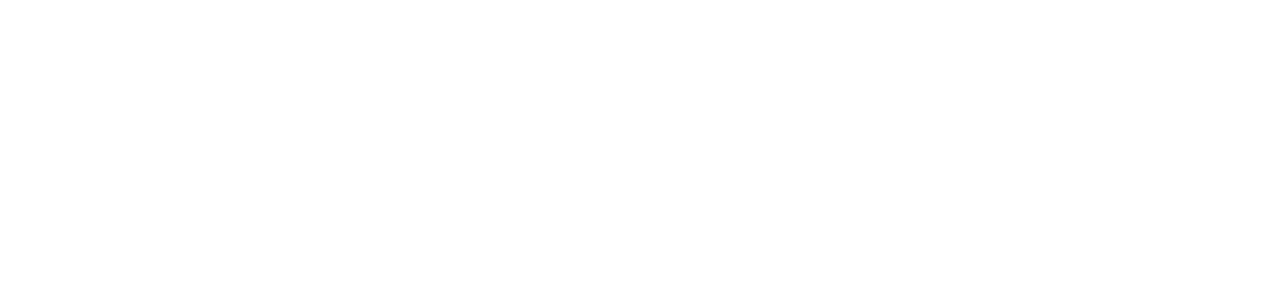
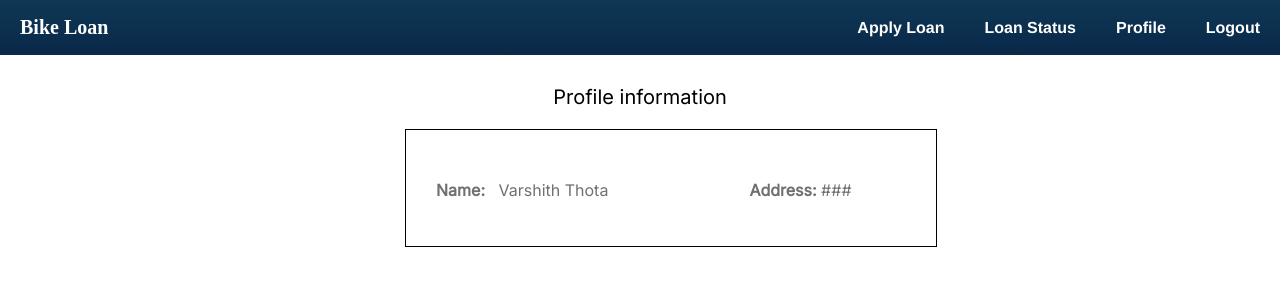
Before and after one commit to iamneo-production/311170b1-8dfb-45b8-b98f-e632175c0092, a React (Create React App) app in the folder reactapp/: page /user/getProfile in a window 1280 px wide. Before the commit this address had no page. Shown: the top 300 px of the page. Built offline with nearby package versions, Linux system fonts and the light colour scheme; a web font is replaced by a local one.

Commit message:
Loan and Profile views.

```diff
--- a/reactapp/src/App.css
+++ b/reactapp/src/App.css
@@ -286,6 +286,27 @@ button[type="submit"]:hover {
   background-image: linear-gradient(to bottom, #18b991 0%, #0ca57f 100%);
 }
 
+#track_application_text,
+#profile_info_text {
+  color: black;
+  font-size: 20px;
+  text-align: center;
+}
+
+#trackButton {
+  background-image: linear-gradient(to bottom, #18b991 0%, #0ca57f 100%);
+  text-align: center;
+  border-radius: 5px;
+}
+
+.profiles_content {
+  display: flex;
+  width: 100%;
+  border: 1px solid black;
+  gap: 30%;
+  padding: 30px;
+}
+
 @media only screen and (max-width: 600px) {
   .wrapper {
     padding: 18px;
--- a/reactapp/src/App.js
+++ b/reactapp/src/App.js
@@ -3,6 +3,8 @@ import Login from "./components/user/Login";
 import Signup from "./components/user/Signup";
 import Dashboard from './components/admin/Dashboard';
 import AddLoan from "./components/user/AddLoan";
+import ViewLoan from './components/user/ViewLoan';
+import ViewProfile from './components/user/ViewProfile';
 import {
   BrowserRouter as Router,
   Routes,
@@ -18,6 +20,8 @@ function App() {
           <Route path='user/signup' element={< Signup />}></Route>
           <Route path='user/login' element={< Login />}></Route>
           <Route path='user/addLoan' element={< AddLoan />}></Route>
+          <Route path='user/viewLoan' element={< ViewLoan />}></Route>
+          <Route path='user/getProfile' element={< ViewProfile />}></Route>
           <Route path='admin/getAllLoans' element={< Dashboard />}></Route>
         </Routes>
       </div>
--- a/reactapp/src/components/user/AddLoan.jsx
+++ b/reactapp/src/components/user/AddLoan.jsx
@@ -12,8 +12,8 @@ const AddLoan = () => {
               <input type="text" id="enterName" placeholder="Name" required />
               <label>Email</label>
               <input type="email" id="enterEmail" placeholder="name@domain" required />
-              <label>Applicant salary</label>
-              <input type="text" id="enterSalary" placeholder="ex: $100,000/annum" required />
+              <label>Applicant salary (per annum)</label>
+              <input type="text" id="enterSalary" placeholder="ex: $100,000" required />
               <label>Loan amount</label>
               <input type="text" id="enterAmount" placeholder="ex: $100,000" required />
               <label for="file_type">Pick a type:</label>
@@ -29,7 +29,7 @@ const AddLoan = () => {
               <label>Mobile number</label>
               <input type="text" id="enterMobile" placeholder="Mobile number" required />
               <label>Aadhar number</label>
-              <input type="text" id="enterAadharNo" placeholder="#### #### ####" required />
+              <input type="text" id="enterAadharNo" placeholder="#### #### #### ####" required />
               <label>PAN number</label>
               <input type="text" id="enterPanNo" placeholder="#######" required />
               <label>Loan repayment duration (in months)</label>
--- /dev/null
+++ b/reactapp/src/components/user/ViewLoan.jsx
@@ -0,0 +1,20 @@
+import React from "react";
+import Navbar from "./Navbar";
+
+export default class ViewLoan extends React.Component {
+  render() {
+    return (
+      <div>
+        <Navbar />
+        <div className="wrapper">
+          <p id="track_application_text">
+            Track your loan application
+          </p>
+          <label>Enter your Loan ID</label>
+          <input type="text" id="enterLoanId" placeholder="9 digit ID" ></input>
+          <button type="submit" id="trackButton">Track</button>
+        </div>
+      </div>
+    );
+  }
+}
--- /dev/null
+++ b/reactapp/src/components/user/ViewProfile.jsx
@@ -0,0 +1,29 @@
+import React from "react";
+import Navbar from "./Navbar";
+
+export default class ViewProfile extends React.Component {
+  render() {
+    return (
+      <div>
+        <Navbar />
+        <div className="wrapper">
+          <p id="profile_info_text">
+            Profile information
+          </p>
+          <div className="profiles_content">
+            <div>
+              <p id="name">
+                <strong>Name:</strong> &nbsp; Varshith Thota
+              </p>
+            </div>
+            <div>
+              <p id="address">
+                <strong>Address:</strong> ###
+              </p>
+            </div>
+          </div>
+        </div>
+      </div>
+    );
+  }
+}
```
